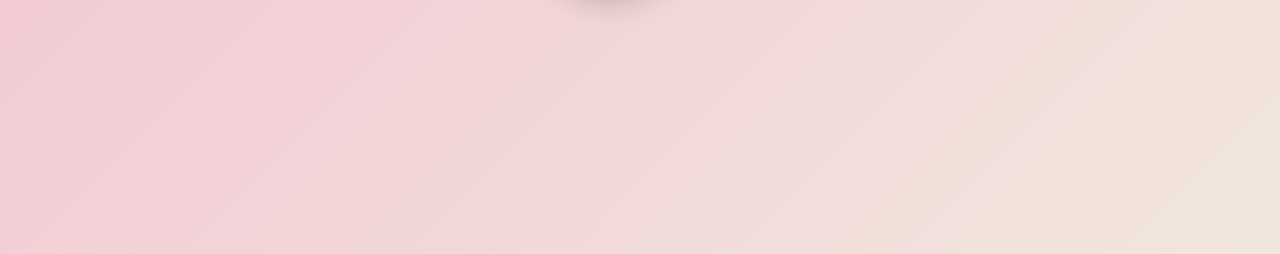
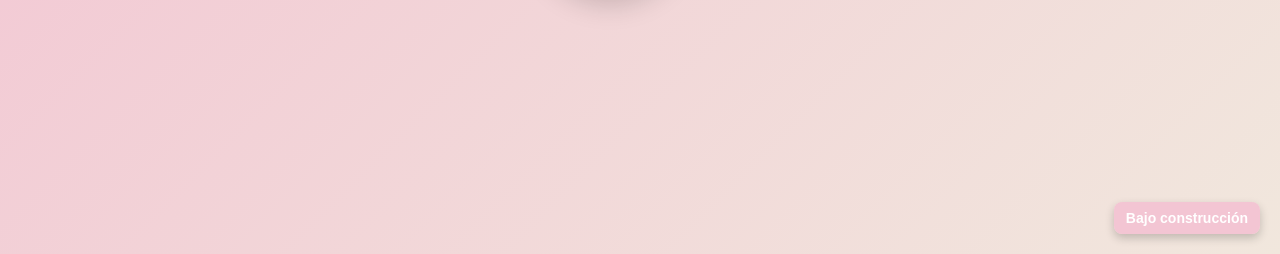
Before and after one commit to ega0021/thesisterhoodclip, a plain HTML site: page index.html in a window 1280 px wide. Shown: the part 546-800 px from the top of the page. Drawn offline with Linux system fonts and the light colour scheme.

Commit message:
Update index.html

```diff
--- a/index.html
+++ b/index.html
@@ -109,6 +109,28 @@
             left: 90%;
             animation-delay: 3s;
         }
+        .under-construction {
+            position: fixed; /* Use fixed positioning for reliable placement */
+            bottom: 20px; /* Adjust bottom margin as needed */
+            right: 20px; /* Adjust right margin as needed */
+            transform: none; /* Remove the initial rotation */
+            background: rgba(243, 193, 210, 0.9);
+            color: #ffffff;
+            font-size: 14px;
+            font-weight: bold;
+            padding: 8px 12px;
+            border-radius: 8px;
+            box-shadow: 0 4px 10px rgba(0, 0, 0, 0.2);
+            text-align: center;
+            z-index: 10;
+        }
+
+        @media (max-width: 600px) {
+            .under-construction {
+                font-size: 12px;
+                padding: 6px 10px;
+            }
+        }
     </style>
 </head>
 <body>
@@ -122,5 +144,8 @@
     <div class="logo-container">
         <img src="logo.png" alt="Logo del proyecto">
     </div>
+    <div class="under-construction ribbon">
+        Bajo construcción
+    </div>
 </body>
 </html>
```
